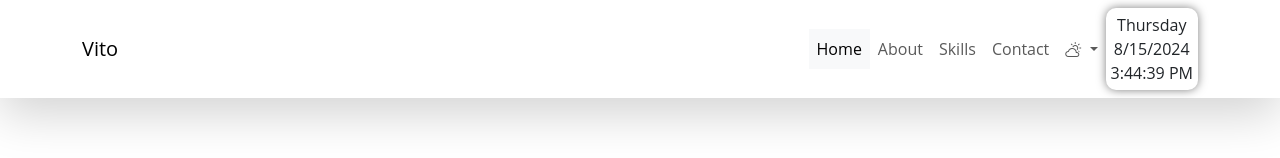
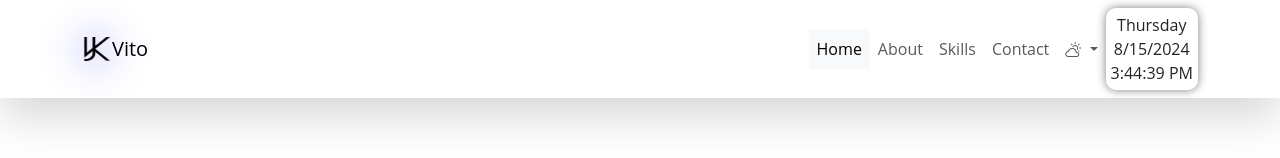
Before and after one commit to Toxkorengkengz07/vitokorengkeng-portfolio-github.io, a plain HTML site: page index.html in a window 1280 px wide. Shown: the top 158 px of the page. Drawn offline with nearby package versions, Linux system fonts and the light colour scheme; some packages are replaced by stand-ins of ours; a script that the page names is missing.

Commit message:
nambah logo

```diff
--- a/css/style.css
+++ b/css/style.css
@@ -176,10 +176,8 @@ body {
 
 /* end */
 /*
-.skills {
-  height: 1000px;
-} */
 
+/* image skill */
 /* General styles for logo container */
 .logo-container {
   display: flex;
--- a/index.html
+++ b/index.html
@@ -8,7 +8,7 @@
       content="Portofolio Vito Korengkeng, web developer dengan keahlian dalam HTML, CSS, JavaScript, dan React."
     />
     <!-- favicon -->
-    <link rel="icon" type="image/x-icon" href="/images/favicon.ico" />
+    <link rel="icon" type="image/x-icon" href="/images/logo-navbar.png" />
 
     <title>Portfolio Vito</title>
 
@@ -35,6 +35,13 @@
       style="background-color: var(--bs-body-bg)"
     >
       <div class="container">
+        <img
+          src="/images/logo-navbar.png"
+          alt="Logo"
+          width="30"
+          height="24"
+          style="filter: drop-shadow(1px 1px 20px blue)"
+        />
         <a class="navbar-brand" href="#">Vito</a>
         <button
           class="navbar-toggler"
@@ -47,6 +54,12 @@
         >
           <span class="navbar-toggler-icon"></span>
         </button>
+        <!-- <div class="container-fluid">
+          <a class="navbar-brand" href="#">
+            <img src="/docs/5.3/assets/brand/bootstrap-logo.svg" alt="Logo" width="30" height="24" class=" bg-body-tertiary">
+            Bootstrap
+          </a>
+        </div> -->
         <div class="collapse navbar-collapse" id="navbarNav">
           <ul class="navbar-nav ms-auto">
             <li class="nav-item">
```
Also changed, not shown: images/logo-navbar.png (added), images/vrits-removebg-preview.png (deleted).
